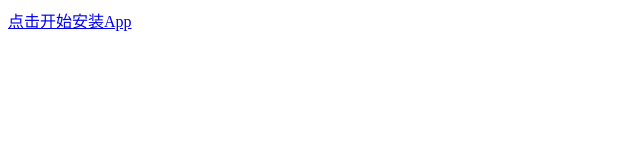
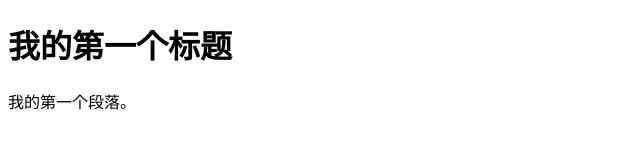
Before and after one commit to zhezhiyu/NodeTest, a plain HTML site: page index.html in a window 1280 px wide. Shown: the whole page, without its empty margins (0-640 px from the left). Drawn offline with Linux system fonts and the light colour scheme.

Commit message:
Update index.html

```diff
--- a/index.html
+++ b/index.html
@@ -1,11 +1,11 @@
 <!DOCTYPE html>
 <html>
 <head>
-  <meta charset="utf-8">
-  <title>微信下载更新</title>
-  <meta name="viewport" content="width=device-width, initial-scale=1.0, maximum-scale=1.0, user-scalable=0" />
+<meta charset="utf-8">
+<title>菜鸟教程(runoob.com)</title>
 </head>
 <body>
-  <a href="itms-services://?action=download-manifest&url=https://www.wechat/ios/manifest.plist">点击开始安装App</a>
+    <h1>我的第一个标题</h1>
+    <p>我的第一个段落。</p>
 </body>
 </html>
```
